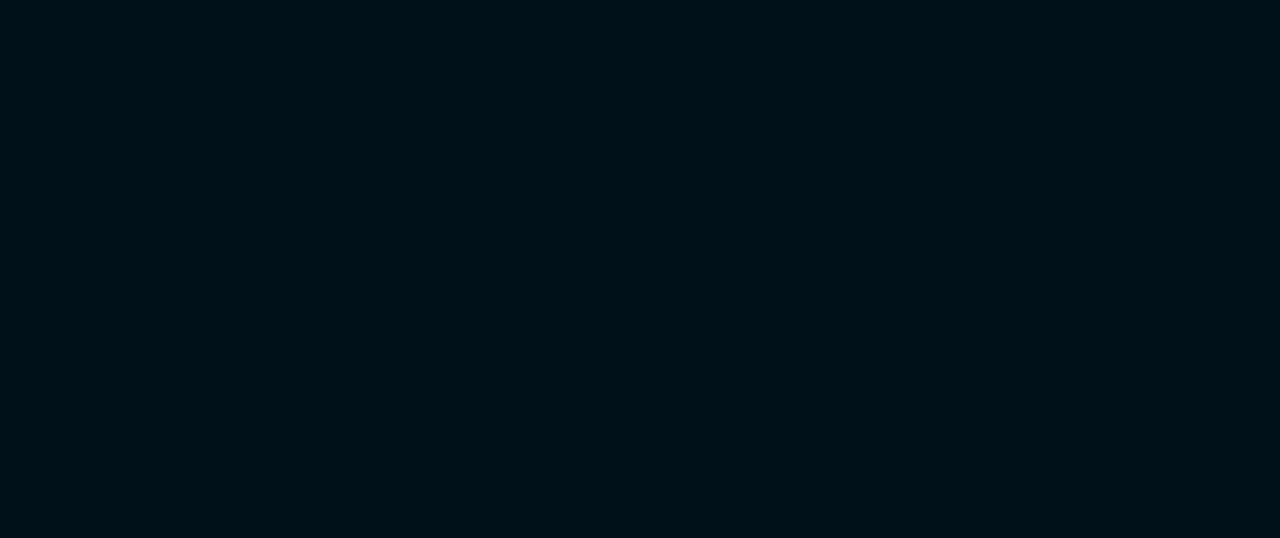
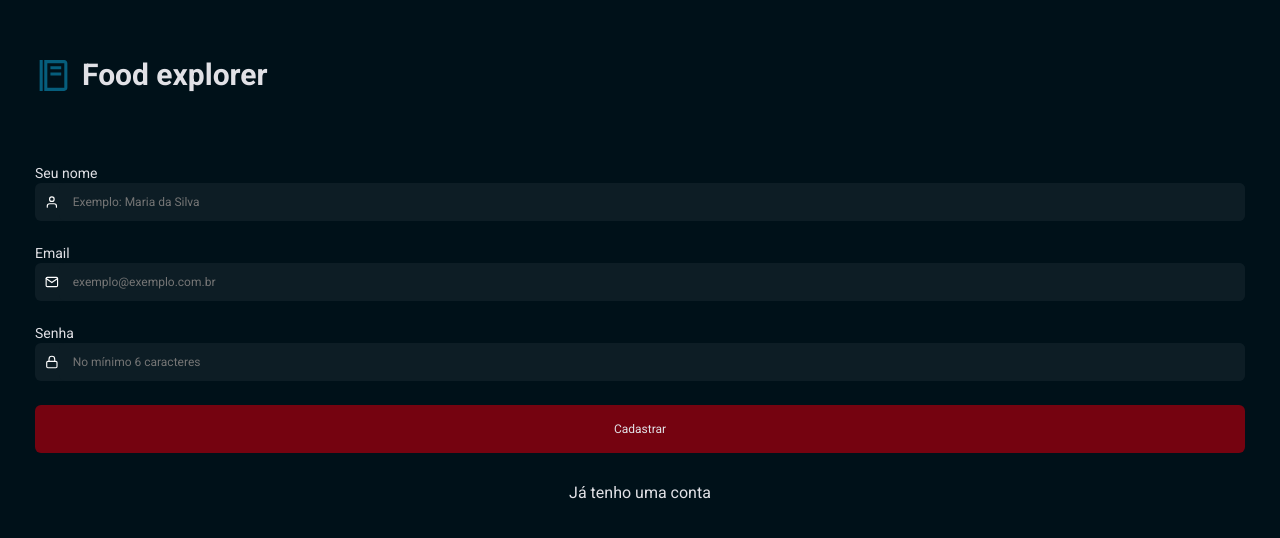
Before and after one commit to limarod/food-app-front, a React (Vite) app: page /register in a window 1280 px wide. Before the commit this address had no page. Shown: the part 106-644 px from the top of the page. Built offline with nearby package versions, Linux system fonts and the light colour scheme.

Commit message:
Add hook auth - sign In and SignOut

```diff
--- a/package.json
+++ b/package.json
@@ -10,6 +10,7 @@
     "preview": "vite preview"
   },
   "dependencies": {
+    "axios": "^1.6.2",
     "react": "^18.2.0",
     "react-dom": "^18.2.0",
     "react-icons": "^4.11.0",
--- a/src/components/header/index.jsx
+++ b/src/components/header/index.jsx
@@ -1,6 +1,7 @@
 import { Container } from "./styles";
 import {HiOutlineMenu} from "react-icons/hi"
 import {BiFoodMenu} from "react-icons/bi"
+
 
 
 
--- /dev/null
+++ b/src/hooks/auth.jsx
@@ -0,0 +1,66 @@
+import { createContext, useContext, useState, useEffect } from "react";
+import {api} from "../services/api"
+
+export const AuthContext = createContext({})
+
+function AuthProvider({children}){
+  const [data, setData] = useState({})
+
+  async function signIn({email, password}){
+    try {
+      const response = await api.post("/sessions", {email, password});
+      const {user, token} = response.data;
+
+      localStorage.setItem("@foodExplorer:user", JSON.stringify(user))
+      localStorage.setItem("@foodExplorer:token", token)
+
+      api.defaults.headers.common['authorization'] = `Bearer ${token}`;
+      console.log(user, token)
+      setData({user, token})
+
+    } catch (error) {
+      if(error.response){
+        alert(error.response.data.message)
+      }else{
+        alert("não foi possível efetuar login")
+      }
+    }
+  }
+
+  async function signOut(){
+    localStorage.removeItem("@foodExplorer:token");
+    localStorage.removeItem("@foodExplorer:user");
+
+    setData({});
+  }
+
+    useEffect(() => {
+        const token = localStorage.getItem("@foodExplorer:token");
+        const user = localStorage.getItem("@foodExplorer:user");
+
+        if(token && user){
+          api.defaults.headers.common['authorization'] = `Bearer ${token}`;
+
+          setData({
+            token,
+            user: JSON.parse(user)
+          })
+        }
+      }, [])
+
+    return (
+      <AuthContext.Provider value={{
+        signIn,
+        signOut,
+        user:data.user}}>
+        {children}
+      </AuthContext.Provider>
+    )
+}
+
+function useAuth (){
+  const context = useContext(AuthContext)
+  return context
+}
+
+export {AuthProvider, useAuth}
--- a/src/main.jsx
+++ b/src/main.jsx
@@ -4,12 +4,15 @@
 import theme from "./styles/theme"
 import GlobalStyles from './styles/global'
 import {Routes} from './routes/index'
+import {AuthProvider} from "./hooks/auth"
 
 ReactDOM.createRoot(document.getElementById('root')).render(
   <React.StrictMode>
     <ThemeProvider theme={theme}>
     <GlobalStyles/>
-    <Routes />
+    <AuthProvider>
+      <Routes />
+    </AuthProvider>
     </ThemeProvider>
   </React.StrictMode>,
 )
--- a/src/pages/signIn/index.jsx
+++ b/src/pages/signIn/index.jsx
@@ -4,10 +4,21 @@
 import{ ButtonText} from "../../components/buttonText"
 import {FiMail, FiLock } from "react-icons/fi"
 import {BiFoodMenu} from "react-icons/bi"
+import {useAuth} from "../../hooks/auth"
+import { useState } from "react";
 
 import {Link} from "react-router-dom"
 
 export function SignIn(){
+  const {signIn} = useAuth()
+  const [email, setEmail] = useState("")
+  const [password, setPassword] = useState("")
+
+
+  function handleSignIn(){
+    signIn({email, password})
+  }
+
   return(
     <Container>
 
@@ -21,15 +32,16 @@
           type="email"
           placeholder="exemplo@exemplo.com.br"
           icon={FiMail}
+          onChange={(event) => setEmail(event.target.value)}
           />
           <p>Senha</p>
         <Input
           type="password"
           placeholder="No mínimo 6 caracteres"
           icon={FiLock}
-
+          onChange={(event) => setPassword(event.target.value)}
         />
-        <NewButton  title={"Entrar"}/>
+        <NewButton  title={"Entrar"} onClick={handleSignIn}/>
 
         <div className="p1">
          <ButtonText title={"Criar uma conta"} to="/register"/>
--- a/src/pages/signUp/index.jsx
+++ b/src/pages/signUp/index.jsx
@@ -4,11 +4,40 @@
 import {FiMail, FiLock, FiUser } from "react-icons/fi"
 import {BiFoodMenu} from "react-icons/bi"
 import { ButtonText } from "../../components/buttonText";
+import { useState } from "react";
+import {api} from "../../services/api"
+import {useNavigate} from "react-router-dom"
 
 export function SignUp(){
+  const [name, setName] = useState("")
+  const [email, setEmail] = useState("")
+  const [password, setPassword] = useState("")
+
+  const navigate = useNavigate()
+
+  function handleSignUp(){
+    if(!name || !email || !password){
+      return(alert("Preencha todos os campos para seguir."))
+    }
+
+    api.post("/users", {name, email, password})
+    .then(() => {
+      alert("Usuário cadastrado com sucesso")
+      navigate("/")
+    })
+    .catch(error => {
+      if (error.response){
+        alert(error.response.data.message)
+      } else{
+        alert("não foi possível cadastrar usuário")
+      }
+    });
+
+
+  }
+
   return(
     <Container>
-
         <Form>
           <div className="iconFood">
             <BiFoodMenu className="foodSvg"/>
@@ -19,21 +48,26 @@
           type="text"
           placeholder="Exemplo: Maria da Silva"
           icon={FiUser}
+          onChange={(event) => setName(event.target.value) }
           />
           <p>Email</p>
         <Input
           type="email"
           placeholder="exemplo@exemplo.com.br"
           icon={FiMail}
+          onChange={(event) => setEmail(event.target.value) }
           />
           <p>Senha</p>
         <Input
           type="password"
           placeholder="No mínimo 6 caracteres"
           icon={FiLock}
-
+          onChange={(event) => setPassword(event.target.value) }
         />
-        <NewButton  title={"Entrar"}/>
+        <NewButton
+          title={"Cadastrar"}
+          onClick={handleSignUp}
+        />
         <div className="p1">
          <ButtonText title={"Já tenho uma conta"} to="/"/>
         </div>
--- a/src/routes/index.jsx
+++ b/src/routes/index.jsx
@@ -1,13 +1,16 @@
 import { BrowserRouter} from "react-router-dom"
+import {useAuth} from "../hooks/auth"
 
 import { AppRoutes } from "./app.routes"
 import { AuthRoutes } from "./auth.routes"
 
 
 export function Routes(){
+  const {user} = useAuth();
+
   return(
     <BrowserRouter>
-      <AppRoutes/>
+      {user ? <AppRoutes/> : <AuthRoutes/>}
     </BrowserRouter>
   )
 }
--- /dev/null
+++ b/src/services/api.js
@@ -0,0 +1,5 @@
+import axios from "axios"
+
+export const api = axios.create({
+  baseURL: "http://localhost:9999"
+});
```
Also changed, not shown: 1 other file (tests, documents, lock files or other folders).
